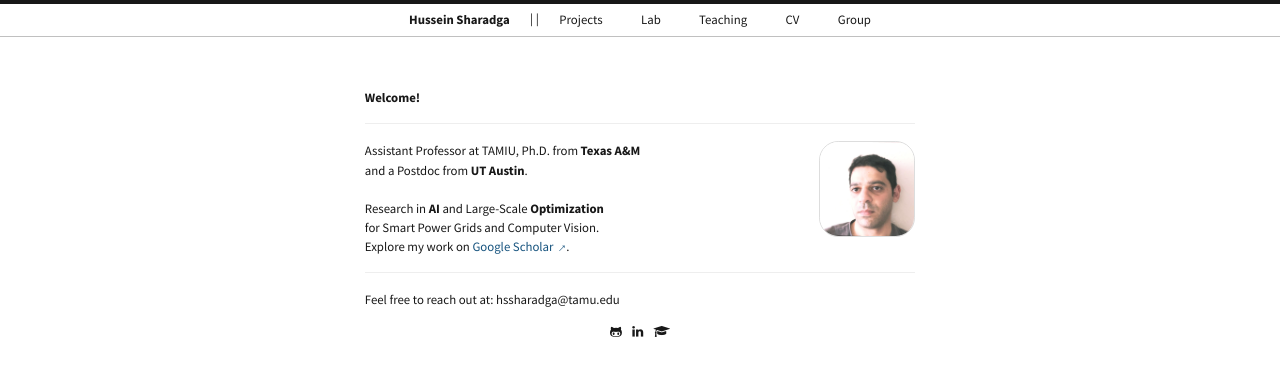
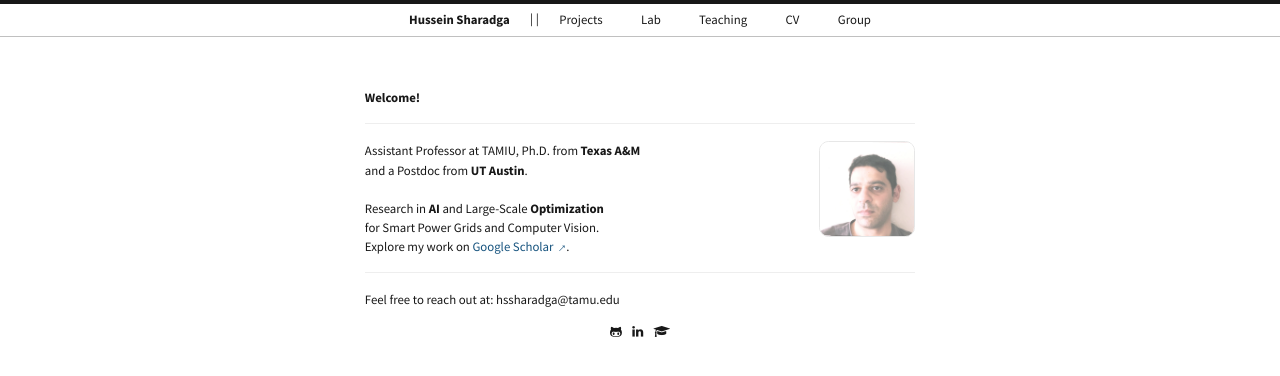
Before and after one commit to hssharadga/hssharadga.github.io, a Jekyll site: the page built from index.html, in a window 1280 px wide. Shown: the top 376 px of the page. Built offline with Jekyll 4.4.1, drawn with Linux system fonts in a browser that asks for light colours.

Commit message:
Update index.html

```diff
--- a/index.html
+++ b/index.html
@@ -16,7 +16,11 @@
    </p>
  <hr style="margin: 20px 0;">
 
-  <img src="/assets/Pic Hussein.jpg" alt="Hussein's Photo" height="120" align="right" style="border-radius: 20%; border: 1px solid #ddd;">
+  <!-- <img src="/assets/Pic Hussein.jpg" alt="Hussein's Photo" height="120" align="right" style="border-radius: 10%; border: 1px solid #ddd;"> -->
+    <img src="/assets/Pic Hussein.jpg" alt="Hussein's Photo"
+     height="120" align="right"
+     style="border-radius: 10%; border: 1px solid #ddd; opacity: 0.7;">
+
 
   <!-- <img src="/assets/Pic Hussein.jpg" alt="Hussein's Photo" height="120" align="right"> -->
 
```
